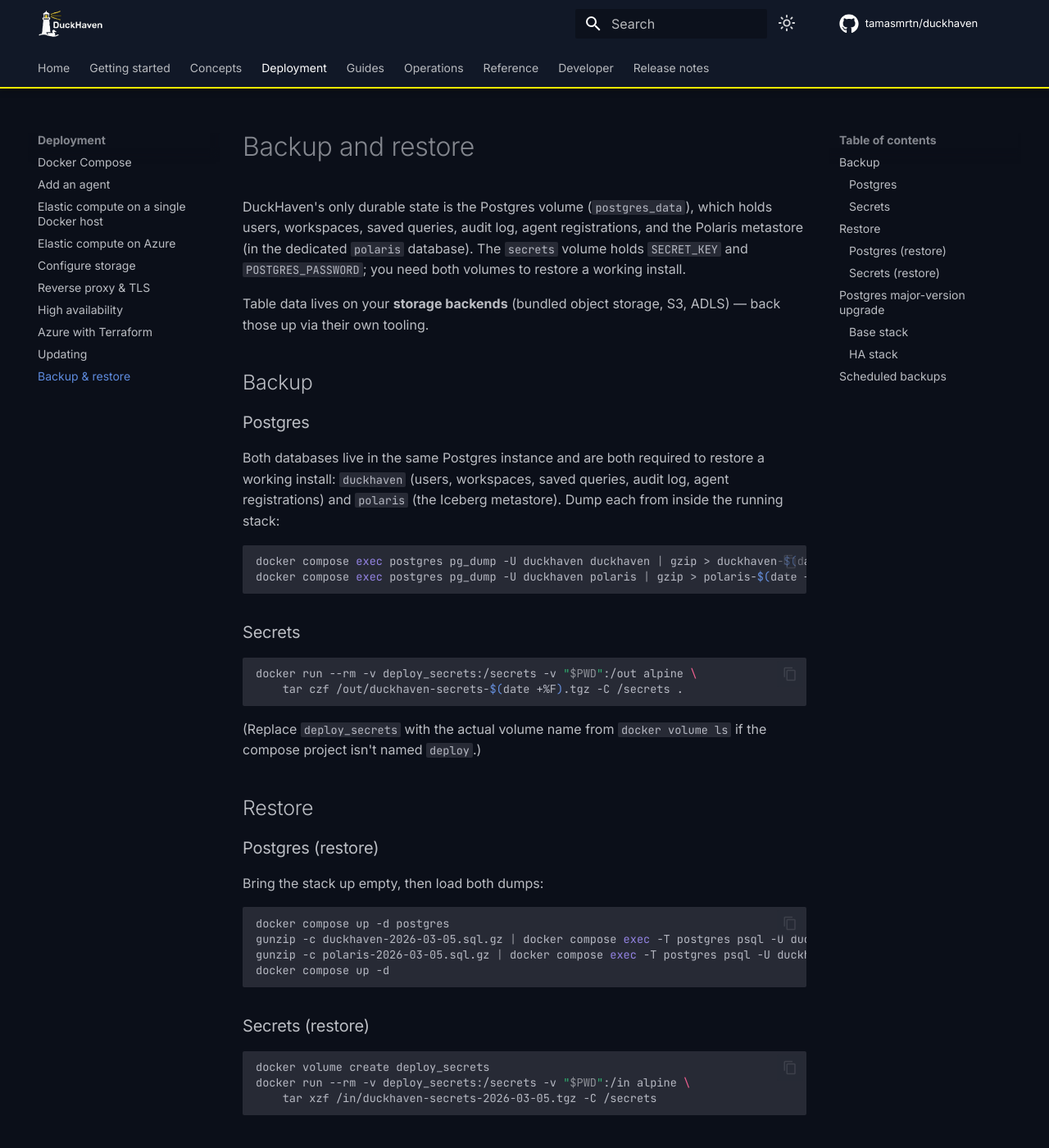
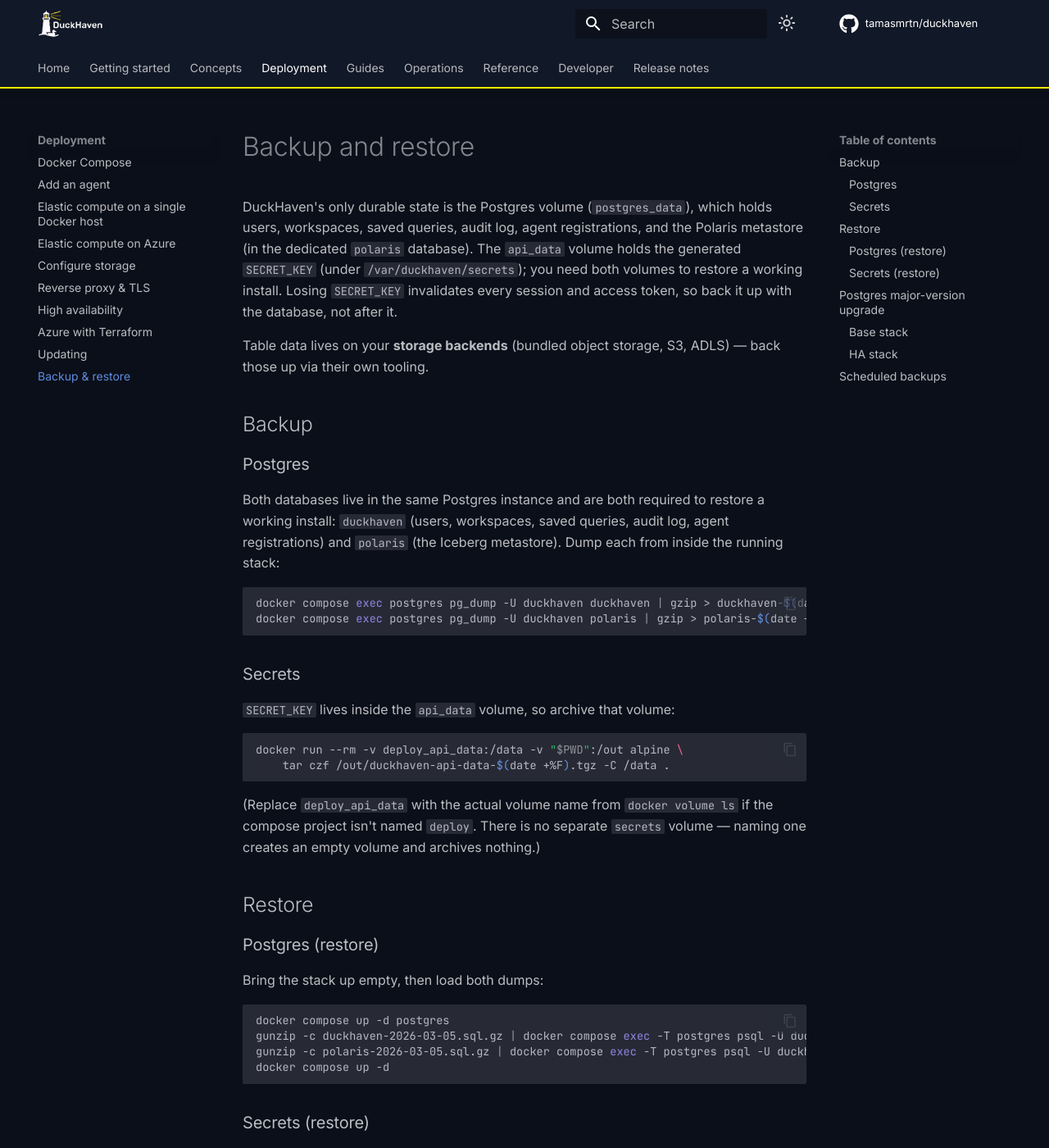
Before and after one commit to tamasmrtn/duckhaven, an MkDocs documentation site: the page built from docs/deployment/backup-restore.md, in a window 1280 px wide and 1400 px high. Shown: the whole window at 82% size. Built offline with MkDocs 1.6.1 and Material for MkDocs 9.7.7, drawn with Linux system fonts in a browser that asks for light colours; comment, search, counter and statistics services are not loaded; some of the changed text lies outside the part shown.

Commit message:
fix: repair the install path and pull MinIO from quay.io (#280)
* Pull MinIO from quay.io instead of Docker Hub

The minio/minio Docker Hub repository has been withdrawn and now returns
'pull access denied' for every tag, including the pinned last-community
release. That breaks CI and, more importantly, breaks docker compose up
for anyone installing the stack.

quay.io/minio/minio still serves the identical image
(sha256:14cea493d9a34af32f524e538b8346cf79f3321eff8e708c1e2960462bd8936e
for the pinned tag). The registry is now a MINIO_IMAGE variable so a
deployment can point at its own mirror.

* Make the documented install actually work

Every install path told the reader to curl docker-compose.yml on its own
and promised no git clone was needed. The compose file bind-mounts five
sibling paths -- postgres-init, polaris-bootstrap.sh, and the tempo, otel
and grafana configs. Docker materialises a missing bind source as an
empty directory, so polaris-bootstrap ran /bin/sh against a directory and
died; polaris waits on it, api waits on polaris, agent waits on api, so
the whole stack failed to come up.

The install now unpacks deploy/ from a tarball, which keeps the promise
(no git clone, one command) and actually starts. Verified end to end:
polaris-bootstrap exits 0 with 'Realm POLARIS successfully bootstrapped'.

Also corrects three things the same pages got wrong:

- POSTGRES_PASSWORD is not generated on first boot. It falls back to the
  literal 'duckhaven' in both compose and the entrypoint, so each page
  now warns to set it.
- The service table listed five services; the stack ships nine.
- backup-restore told operators to archive a 'secrets' volume that does
  not exist. SECRET_KEY lives in api_data. Docker creates a missing named
  volume on demand, so that command succeeded and wrote an empty archive
  -- a backup that silently contained nothing.

* Document the MinIO registry override and the pinned image tags

POLARIS_IMAGE_TAG and MINIO_IMAGE_TAG were both documented as defaulting
to latest; both have been pinned for some time. Adds the MINIO_IMAGE row
this branch introduces.

````diff
--- a/docs/deployment/backup-restore.md
+++ b/docs/deployment/backup-restore.md
@@ -2,8 +2,9 @@
 
 DuckHaven's only durable state is the Postgres volume (`postgres_data`),
 which holds users, workspaces, saved queries, audit log, agent registrations,
-and the Polaris metastore (in the dedicated `polaris` database). The `secrets` volume holds `SECRET_KEY` and
-`POSTGRES_PASSWORD`; you need both volumes to restore a working install.
+and the Polaris metastore (in the dedicated `polaris` database). The `api_data` volume holds the generated
+`SECRET_KEY` (under `/var/duckhaven/secrets`); you need both volumes to restore a working install. Losing
+`SECRET_KEY` invalidates every session and access token, so back it up with the database, not after it.
 
 Table data lives on your **storage backends** (bundled object storage, S3,
 ADLS) — back those up via their own tooling.
@@ -24,13 +25,16 @@
 
 ### Secrets
 
+`SECRET_KEY` lives inside the `api_data` volume, so archive that volume:
+
 ```bash
-docker run --rm -v deploy_secrets:/secrets -v "$PWD":/out alpine \
-    tar czf /out/duckhaven-secrets-$(date +%F).tgz -C /secrets .
+docker run --rm -v deploy_api_data:/data -v "$PWD":/out alpine \
+    tar czf /out/duckhaven-api-data-$(date +%F).tgz -C /data .
 ```
 
-(Replace `deploy_secrets` with the actual volume name from `docker volume ls`
-if the compose project isn't named `deploy`.)
+(Replace `deploy_api_data` with the actual volume name from `docker volume ls`
+if the compose project isn't named `deploy`. There is no separate `secrets`
+volume — naming one creates an empty volume and archives nothing.)
 
 ## Restore
 
@@ -48,9 +52,9 @@
 ### Secrets (restore)
 
 ```bash
-docker volume create deploy_secrets
-docker run --rm -v deploy_secrets:/secrets -v "$PWD":/in alpine \
-    tar xzf /in/duckhaven-secrets-2026-03-05.tgz -C /secrets
+docker volume create deploy_api_data
+docker run --rm -v deploy_api_data:/data -v "$PWD":/in alpine \
+    tar xzf /in/duckhaven-api-data-2026-03-05.tgz -C /data
 ```
 
 ## Postgres major-version upgrade
````
Also changed, not shown: README.md (+2 -1 lines), docs/deployment/install.md (+11 -4 lines), docs/getting-started/installation.md (+17 -4 lines), docs/getting-started/quickstart.md (+11 -4 lines), docs/reference/configuration.md (+3 -2 lines), 4 other files.
